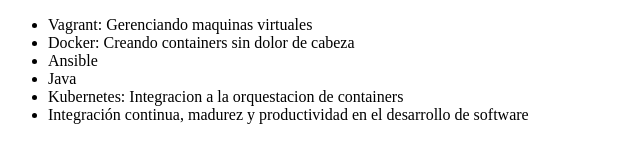
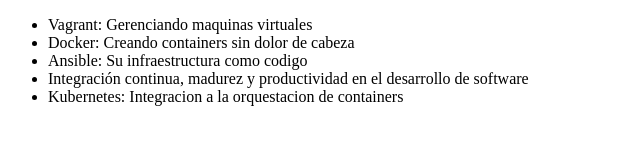
Before and after one commit to edgaraysv/alura-git, a plain HTML site: page index.html in a window 1280 px wide. Shown: the whole page, without its empty margins (0-640 px from the left). Drawn offline with Linux system fonts and the light colour scheme.

Commit message:
Modificando curso Ansible

```diff
--- a/index.html
+++ b/index.html
@@ -8,10 +8,9 @@
     <ul>
         <li>Vagrant: Gerenciando maquinas virtuales</li>
         <li>Docker: Creando containers sin dolor de cabeza</li>
-        <li>Ansible</li>
-        <li>Java</li>
+        <li>Ansible: Su infraestructura como codigo</li>
+        <li>Integración continua, madurez y productividad en el desarrollo de software</li>
         <li>Kubernetes: Integracion a la orquestacion de containers</li>
-        <li>Integración continua, madurez y productividad en el desarrollo de software</li>
     </ul>
 </body>
 </html>
```
